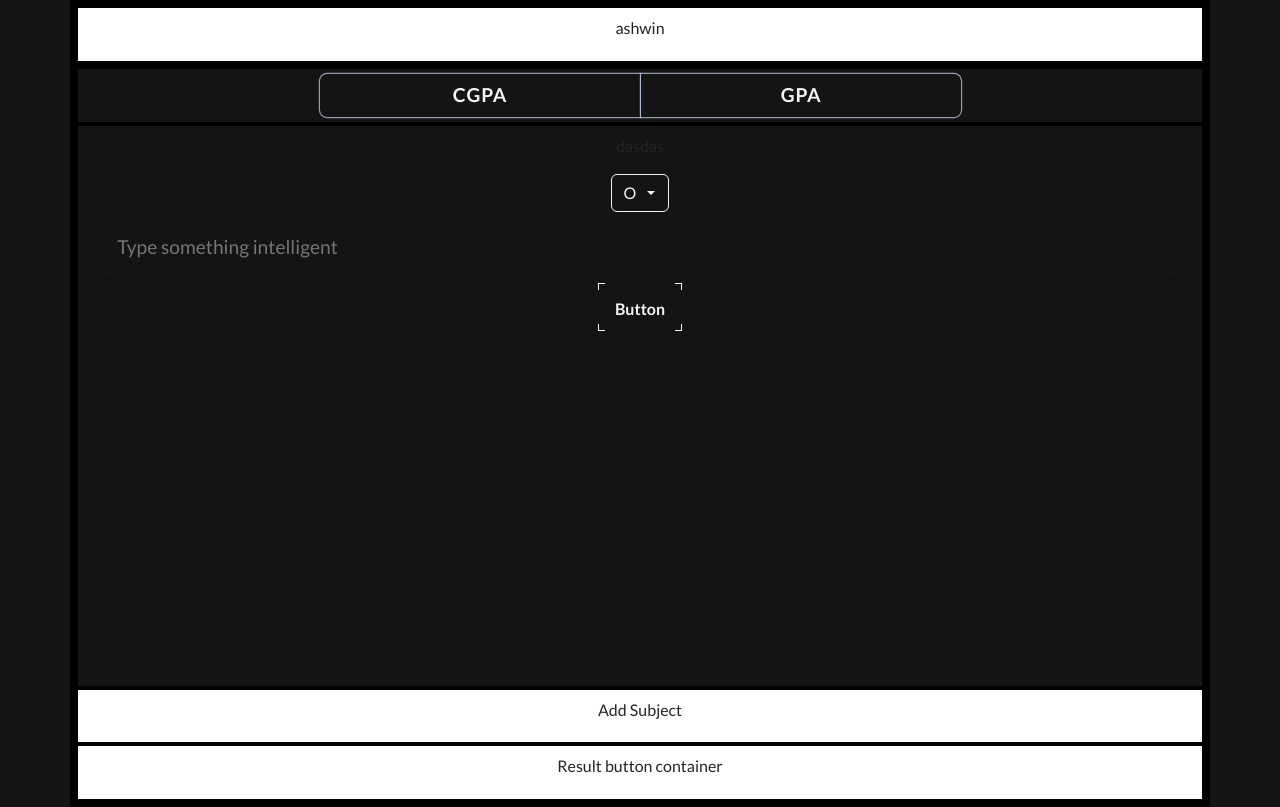
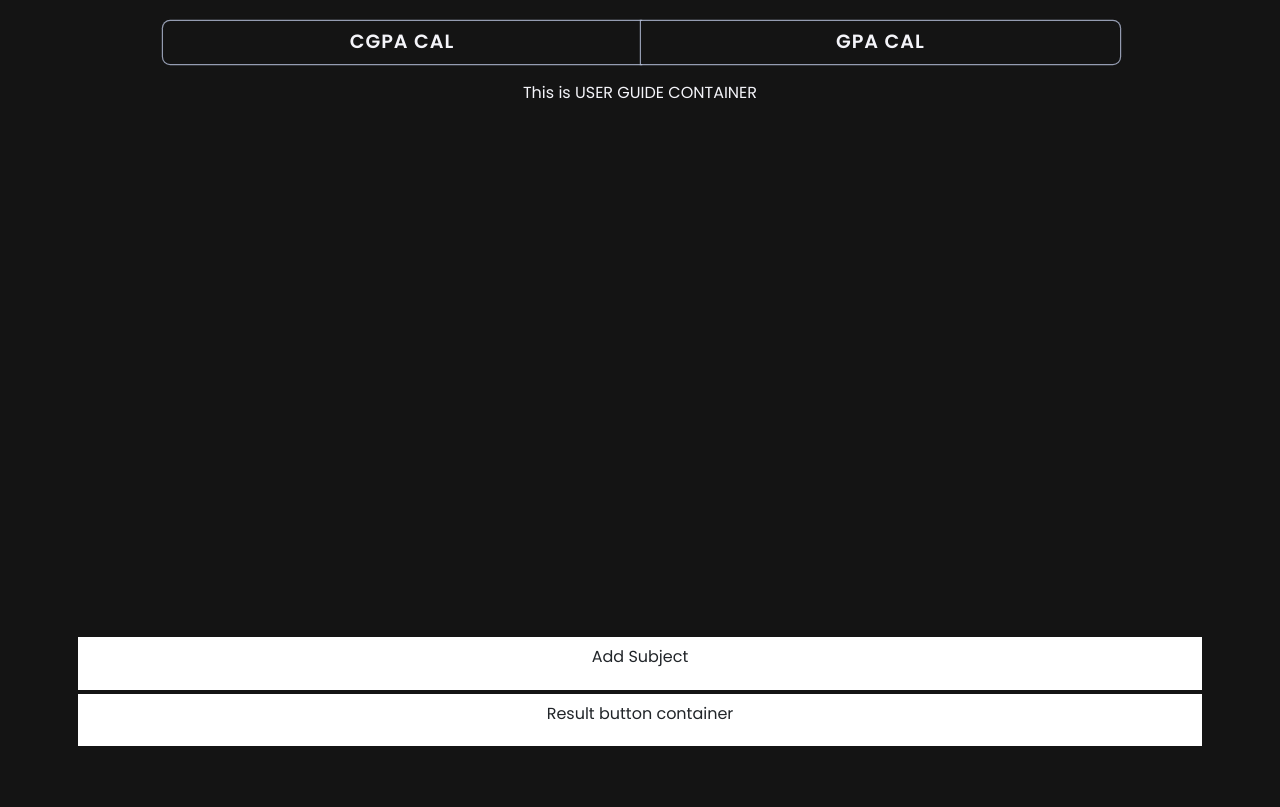
Before and after one commit to ashwinn-si/gpa-cgpa-calculator, a React (Create React App) app: page / in a window 1280 px wide. Built offline with nearby package versions, Linux system fonts and the light colour scheme.

Commit message:
toggle header DONE..!

```diff
--- a/public/index.html
+++ b/public/index.html
@@ -27,7 +27,7 @@
     <!--Font Family-->
     <link rel="preconnect" href="https://fonts.googleapis.com">
     <link rel="preconnect" href="https://fonts.gstatic.com" crossorigin>
-    <link href="https://fonts.googleapis.com/css2?family=Lato:ital,wght@0,100;0,300;0,400;0,700;0,900;1,100;1,300;1,400;1,700;1,900&display=swap" rel="stylesheet">
+    <link href="https://fonts.googleapis.com/css2?family=Lato:ital,wght@0,100;0,300;0,400;0,700;0,900;1,100;1,300;1,400;1,700;1,900&family=Poppins:ital,wght@0,100;0,200;0,300;0,400;0,500;0,600;0,700;0,800;0,900;1,100;1,200;1,300;1,400;1,500;1,600;1,700;1,800;1,900&display=swap" rel="stylesheet">
   </head>
   <body>
     <noscript>You need to enable JavaScript to run this app.</noscript>
--- a/src/App.js
+++ b/src/App.js
@@ -1,5 +1,4 @@
 import MainFrame from "./Components/MainFrame";
-import Header from "./Components/Header";
 import ToggleHeader from "./Components/ToggleHeader";
 import GpaContainer from "./Components/GpaContainer";
 import AddButtonContainer from "./Components/AddButtonContainer";
@@ -8,21 +7,15 @@ import DropDownBox from "./Components/DropDownBox";
 import InputBox from "./Components/InputBox";
 import Button from "./Components/Button";
 import "./Styles/CommonStyle.css"
+import {useState} from "react";
+
 function App() {
   return (
-      <>
           <MainFrame>
-              <Header />
               <ToggleHeader />
-              <GpaContainer>
-                  <DropDownBox></DropDownBox>
-                  <InputBox></InputBox>
-                  <Button></Button>
-              </GpaContainer>
               <AddButtonContainer />
               <ResultButtonContainer />
           </MainFrame>
-      </>
   );
 }
 
--- /dev/null
+++ b/src/Components/CgpaContainer.js
@@ -0,0 +1,10 @@
+import "../Styles/CommonStyle.css"
+function CgpaContainer(props){
+
+    return (
+        <div className="container-md vh-70 primary-bg-color p-2 text-center mt-1">
+            <p className="primary-text-color">This is CGPA CONTAINER</p>
+        </div>
+    )
+}
+export default CgpaContainer;
--- a/src/Components/GpaContainer.jsx
+++ b/src/Components/GpaContainer.jsx
@@ -1,11 +1,11 @@
 import "../Styles/CommonStyle.css"
 
-function GpaContainer({children}) {
+function GpaContainer() {
     //vh-70 class need to add
     return (
         <div className="container-md vh-70 primary-bg-color p-2 text-center mt-1">
-            <p>dasdas</p>
-            {children}
+            <p className="primary-text-color">This is GPA CONTAINER</p>
+
         </div>
     )
 }
--- a/src/Components/Header.jsx
+++ /dev/null
@@ -1,11 +0,0 @@
-import "../Styles/CommonStyle.css"
-
-function Header() {
-    return (
-        <div className="container-fluid  vh-7-5 bg-white p-2 text-center" >
-            <p>ashwin</p> {/* Added m-0 to remove extra margin */}
-        </div>
-    );
-}
-
-export default Header;
--- a/src/Components/MainFrame.jsx
+++ b/src/Components/MainFrame.jsx
@@ -1,6 +1,6 @@
 function MainFrame({children}) {
     return (
-        <div className="container-md bg-black  vw-100 p-2">
+        <div className="container-md  primary-bg-color  vw-100 p-2">
             {children}
         </div>
     )
--- a/src/Components/ToggleHeader.jsx
+++ b/src/Components/ToggleHeader.jsx
@@ -1,25 +1,44 @@
 import "../Styles/CommonStyle.css"
 import "../Styles/ToggleHeaderStyle.css"
+import {useEffect, useState} from "react";
+import GpaContainer from "./GpaContainer";
+import CgpaContainer from "./CgpaContainer";
+import AddButtonContainer from "./AddButtonContainer";
+import UserGuideContainer from "./UserGuideContainer";
+
+
+
 function ToggleHeader() {
 
+    const [ToggleHeaderFlag, setToggleHeaderFlag] = useState("UserGuide");
+    // ToggleHeaderFlag -> True [GPA CAL] | False [CGPA CAL]
+
+    useEffect(() => {
+        console.log(ToggleHeaderFlag);
+    }, [ToggleHeaderFlag]);
+
+    function handleToggleHeader(event) {
+        setToggleHeaderFlag(event.target.value);
+    }
 
     return (
-        <div className="container-fluid vh-7-5 primary-bg-color p-0 text-center mt-1 mydict">
-
-                <div>
-                    <label>
-                        <input type="radio" name="radio"/>
-                        <span>CGPA</span>
+        <>
+            <div className="container-fluid vh-7-5 primary-bg-color p-0 text-center mt-1 mydict">
+                <div className="row">
+                    <label className="col-5 p-0">
+                        <input type="radio" name="radio" value="CGPA" onChange={handleToggleHeader}/>
+                        <span className="w-100"> CGPA CAL</span>
                     </label>
-                    <label>
-                        <input type="radio" name="radio"/>
-                        <span>GPA</span>
+                    <label className="col-5 p-0">
+                        <input type="radio" name="radio" value="GPA" onChange={handleToggleHeader}/>
+                        <span className="w-100">GPA CAL</span>
                     </label>
-
                 </div>
-
-        </div>
+            </div>
+            {ToggleHeaderFlag === "GPA" ? <GpaContainer/> : null}
+            {ToggleHeaderFlag === "CGPA" ? <CgpaContainer/> : null}
+            {ToggleHeaderFlag === "UserGuide" ? <UserGuideContainer/> : null}
+        </>
     );
 }
-
 export default ToggleHeader;
--- /dev/null
+++ b/src/Components/UserGuideContainer.jsx
@@ -0,0 +1,10 @@
+function UserGuideContainer(props) {
+    //use props for selecting the img
+    return (
+        <div className="container-md vh-70 primary-bg-color p-2 text-center mt-1">
+            <p className="primary-text-color">This is USER GUIDE CONTAINER</p>
+        </div>
+    )
+}
+
+export default UserGuideContainer;
--- a/src/Styles/CommonStyle.css
+++ b/src/Styles/CommonStyle.css
@@ -2,7 +2,10 @@
     padding: 0;
     margin: 0;
     box-sizing: border-box;
-    font-family: 'Lato', sans-serif;
+    font-family: 'Poppins', sans-serif;
+}
+body{
+    background-color: #141414;
 }
 
 /*view heights styling*/
@@ -18,6 +21,9 @@
 
 .fs-l{
     font-size: 2.8rem;
+}
+.fs-m-l{
+    font-size: 1.8rem;
 }
 .fs-m{
     font-size: 2.2rem;
@@ -38,11 +44,8 @@
     color:#f4f4f9
 }
 
-
-
-
-@media screen and (min-width: 768px) {
-    body{
-        background-color: #141414;
+@media screen and (max-width: 768px) {
+    .fs-l{
+        font-size: 1.8rem;
     }
 }
--- a/src/Styles/ToggleHeaderStyle.css
+++ b/src/Styles/ToggleHeaderStyle.css
@@ -5,7 +5,7 @@
 }
 
 .mydict div {
-    width: 100%;
+
     height: 100%;
     display: flex;
     flex-wrap: wrap;
@@ -25,7 +25,7 @@
 }
 
 .mydict input[type="radio"]:checked + span {
-    width: 25vw;
+
     box-shadow: 0 0 0 0.0625em rgba(255,235,59,1); /* Yellow border */
     /*background-color: rgba(255,235,59,0.2); !* Subtle yellow background *!*/
     z-index: 1;
@@ -46,7 +46,7 @@ label span {
     color: #f4f4f9;
     text-align: center;
     transition: background-color 0.5s ease, color 0.5s ease, box-shadow 0.5s ease;
-    width: 25vw;
+    width: 100%;
 
 }
 
@@ -63,3 +63,8 @@ label:first-child span {
 label:last-child span {
     border-radius: 0 0.375em 0.375em 0;
 }
+@media  screen and (max-width: 768px) {
+    label span{
+        width: 50vw;
+    }
+}
```
